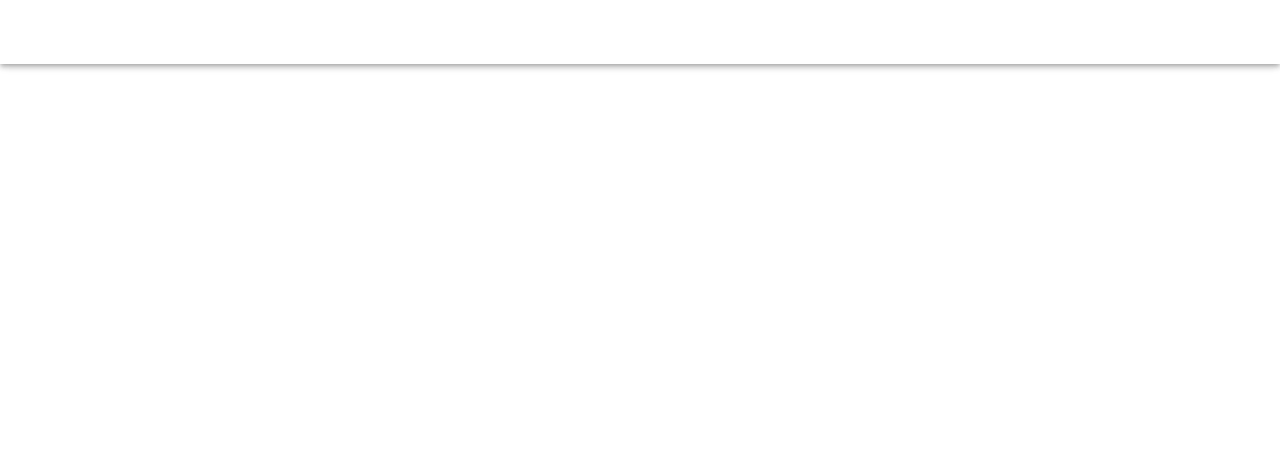
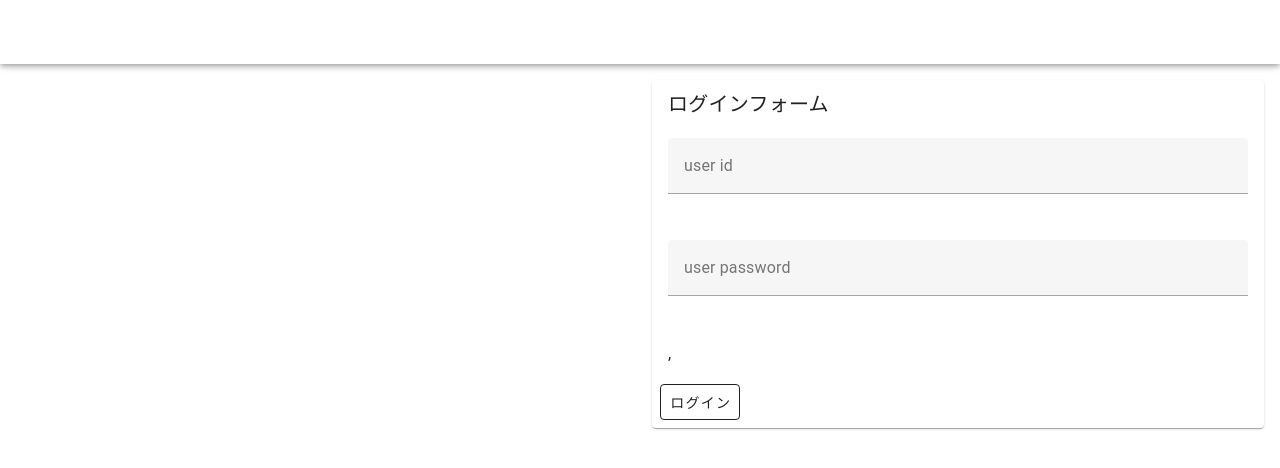
Before and after one commit to ponta-dev/picsearch, a Vue app in the folder picsearch-ui/: page /login in a window 1280 px wide. Before the commit this address had no page. Shown: the top 468 px of the page. Built offline with nearby package versions, Linux system fonts and the light colour scheme.

Commit message:
ログイン画面の作成

```diff
--- a/picsearch-ui/src/common/component/LoginLayout.vue
+++ b/picsearch-ui/src/common/component/LoginLayout.vue
@@ -0,0 +1,56 @@
+<template>
+    <v-container fluid>
+        <v-row>
+            <v-col cols="6">
+
+            </v-col>
+            <v-col cols="6">
+                <v-card>
+                    <v-card-title>
+                        ログインフォーム
+                    </v-card-title>
+                    <v-card-item>
+                        <v-row>
+                            <v-col>
+                                <v-text-field
+                                    v-model="state.userId"
+                                    label="user id"
+                                    required
+                                ></v-text-field>
+                            </v-col>
+                        </v-row>
+                        <v-row>
+                            <v-col>
+                                <v-text-field
+                                    v-model="state.userPassword"
+                                    label="user password"
+                                    required
+                                ></v-text-field>
+                            </v-col>
+                        </v-row>
+                        <v-row>
+                            <v-col>
+                                {{state.userId}}, {{ state.userPassword }}
+                            </v-col>
+                        </v-row>
+                    </v-card-item>
+                    <v-card-actions>
+                        <v-btn variant="outlined">
+                            ログイン
+                        </v-btn>
+                    </v-card-actions>
+                </v-card>
+            </v-col>
+        </v-row>
+    </v-container>
+</template>
+
+<script setup lang="ts">
+import {reactive} from 'vue'
+
+const state = reactive({
+    userId: "",
+    userPassword: "",
+})
+
+</script>
--- a/picsearch-ui/src/common/interface/userInfo.ts
+++ b/picsearch-ui/src/common/interface/userInfo.ts
@@ -2,5 +2,5 @@ export interface UserInfo {
     userId: string;
     userName: string;
     lang: string;
-    authToken: string;
+    authToken?: string;
 }
--- a/picsearch-ui/src/plugin/router/index.ts
+++ b/picsearch-ui/src/plugin/router/index.ts
@@ -1,4 +1,5 @@
 import { createRouter, createWebHistory } from 'vue-router'
+import LoginLayout from '@/common/component/LoginLayout.vue'
 
 const router = createRouter({
   history: createWebHistory(import.meta.env.BASE_URL),
@@ -16,6 +17,16 @@ const router = createRouter({
       // which is lazy-loaded when the route is visited.
       //component: () => import('../views/AboutView.vue')
     }*/
+    {
+      path: '/',
+      name: 'home',
+      redirect: 'login'
+    }
+    ,{
+      path: '/login',
+      name: 'login',
+      component: LoginLayout
+    }
   ]
 })
 
```
